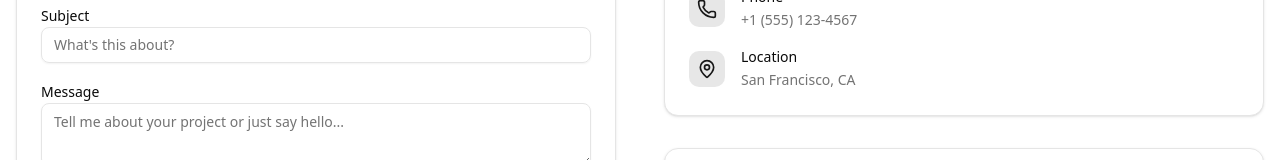
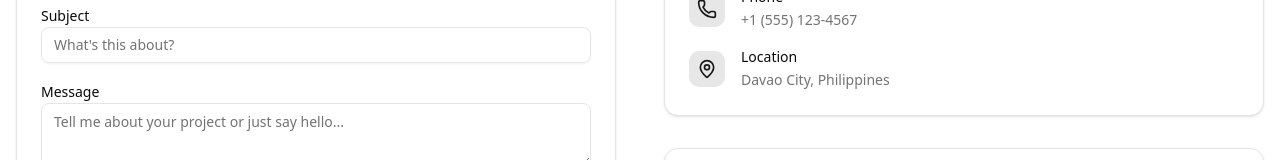
Before and after one commit to DJSanch/DJSanch_Portfolio, a Next.js app: page / in a window 1280 px wide. Shown: the part 8708-8868 px from the top of the page. Built offline with nearby package versions, Linux system fonts and the light colour scheme.

Commit message:
Update contact.tsx

```diff
--- a/src/components/sections/contact.tsx
+++ b/src/components/sections/contact.tsx
@@ -61,7 +61,7 @@ const Contact = () => {
     {
       icon: MapPin,
       label: "Location",
-      value: "San Francisco, CA",
+      value: "Davao City, Philippines",
       href: "#"
     }
   ]
```
